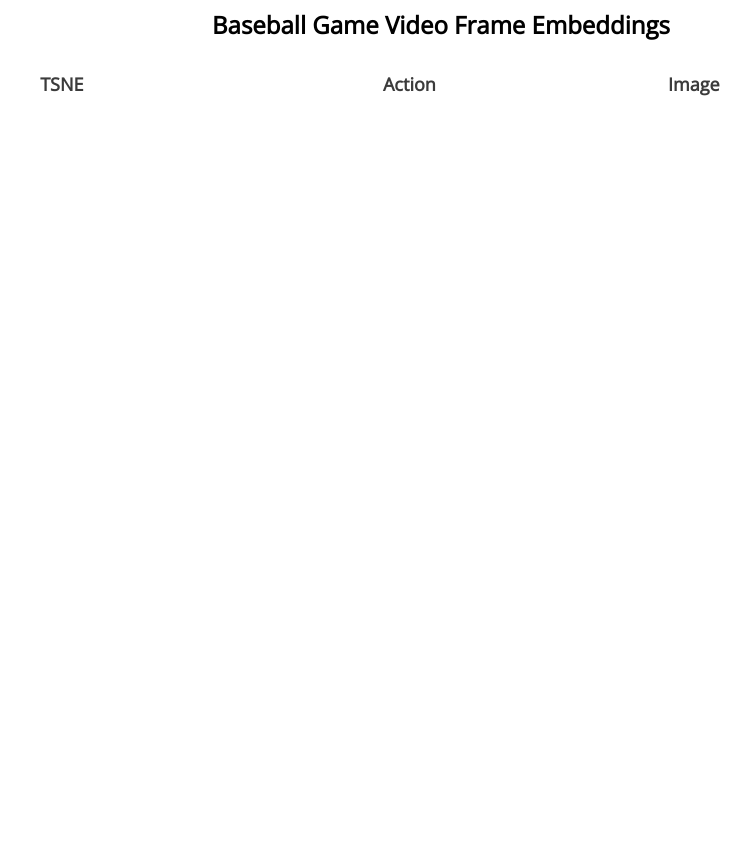
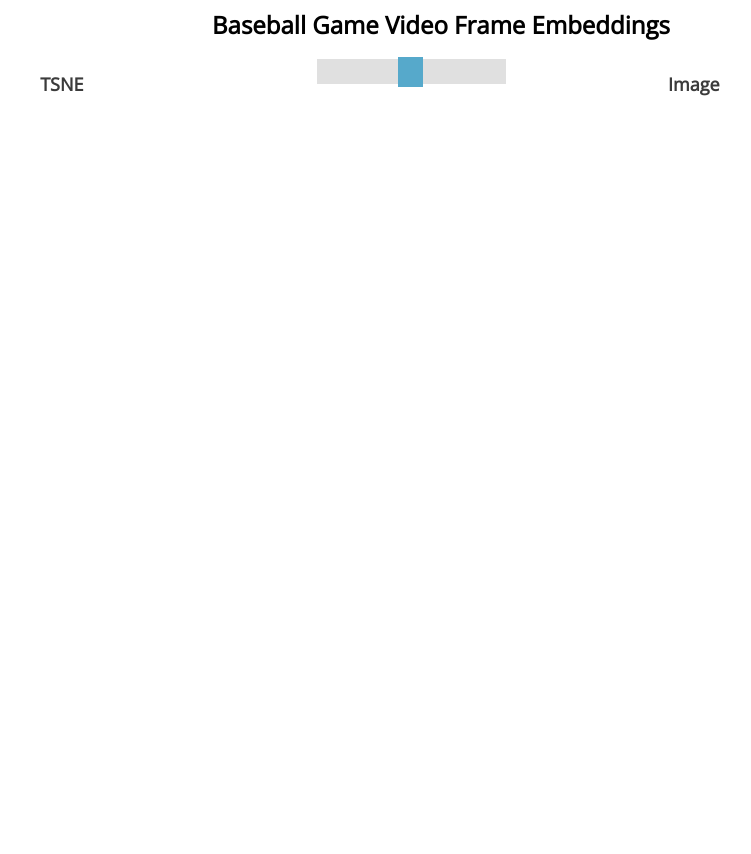
Before and after one commit to szhaofelicia/ActionSync, a plain HTML site: page index.html in a window 1280 px wide. Shown: the top 854 px of the page, without its empty margins (199-950 px from the left). Drawn offline with nearby package versions, Linux system fonts and the light colour scheme; no server answers.

Commit message:
Update index.html

```diff
--- a/index.html
+++ b/index.html
@@ -21,21 +21,6 @@
             background-color: white;
         }
 
-        /* @media (min-width: 500px) {
-		  .mainview, .legendview, .sideview {
-			float: left;
-		  }
-		  .mainview {
-			width: 40%;
-		  }
-		  .legendview{
-			width: 20%;
-		  }
-          .sideview {
-			width: 40%;
-		  }
-        } */
-
         .mainview{
             float:left;
             width:40%
@@ -49,24 +34,7 @@
             float:left;
             width:15%;
         }
-        /* .leftview{
-            position:relative;
-            display:flex;
-            flex-direction:column;
-            width: 50%;
-            height: 100%;
-            left: 0%;
-            top: 0%;
-        }
-        .rightview{
-            position:relative;
-            display:flex;
-            flex-direction:column;
-            width: 40%;
-            height: 100%;
-            left: 60%;
-            top: -100%;
-        } */
+
         .tooltip {
             position: absolute;
             font-size: 12px;
@@ -95,6 +63,37 @@
             fill-opacity:.5;
         }
 
+        .slider {
+            -webkit-appearance: none;
+            width: 100%;
+            height: 25px;
+            background: #d3d3d3;
+            outline: none;
+            opacity: 0.7;
+            -webkit-transition: .2s;
+            transition: opacity .2s;
+        }
+
+        .slider:hover {
+            opacity: 1;
+        }
+
+        .slider::-webkit-slider-thumb {
+            -webkit-appearance: none;
+            appearance: none;
+            width: 25px;
+            height: 30px;
+            background: #0f86b6;
+            cursor: pointer;
+        }
+
+        .slider::-moz-range-thumb {
+            width: 25px;
+            height: 25px;
+            background: #0f86b6;
+            cursor: pointer;
+        }
+
     </style>
 </head>
 
@@ -114,16 +113,18 @@
     <h1> Baseball Game Video Frame Embeddings</h1>
     <div class="mainview", id="tsne">
         <h2 style="color: #3B3B3B;">TSNE </h2>
-        <svg id="Scatter" ></svg>
+        <svg id="scatter" ></svg>
     </div>
     <div class="legendview", id="legend">
-        <h2 style="color: #3B3B3B;">Action </h2>
-        <svg id="ActionLegend" ></svg>
+        <div class="slidecontainer">
+            <input type="range" min="1" max="100" value="50" class="slider", id="opacitySlider">
+        </div>
+        <svg id="actionLegend" ></svg>
     </div>
     <div class="sideview">
         <h2 style="color: #3B3B3B;">Image </h2>
         <svg id="Image" >
-            <image id="TheImage">
+            <image id="theImage">
         </svg>
     </div>
     <div class="mainview">
@@ -143,4 +144,23 @@
     Distribution: all train set:
     Interactive tool: selection-- around 5000 data poionts: around 100 videos (30 fps)
 
+        /* .leftview{
+            position:relative;
+            display:flex;
+            flex-direction:column;
+            width: 50%;
+            height: 100%;
+            left: 0%;
+            top: 0%;
+        }
+        .rightview{
+            position:relative;
+            display:flex;
+            flex-direction:column;
+            width: 40%;
+            height: 100%;
+            left: 60%;
+            top: -100%;
+        } */
+
  -->
```
